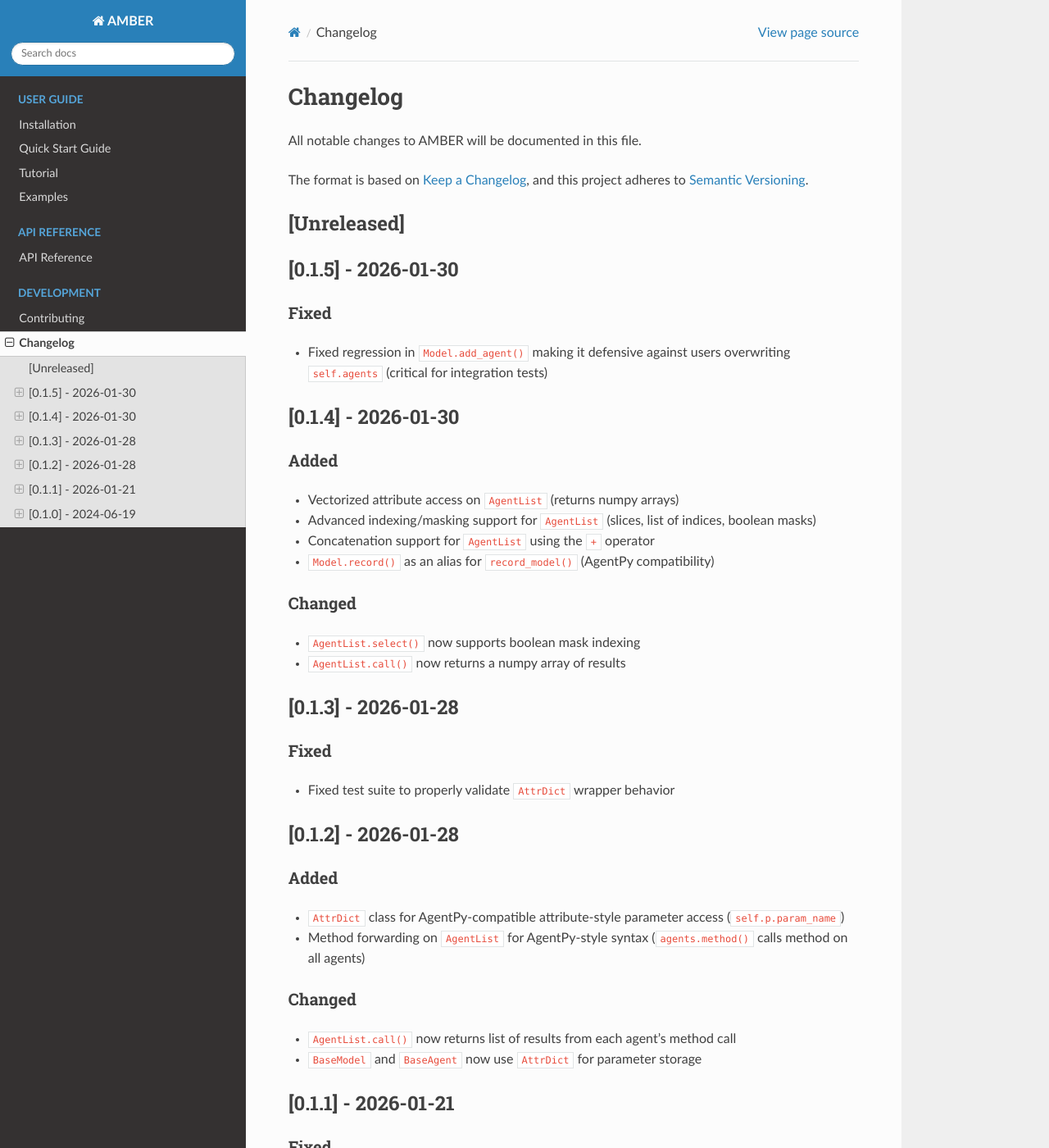
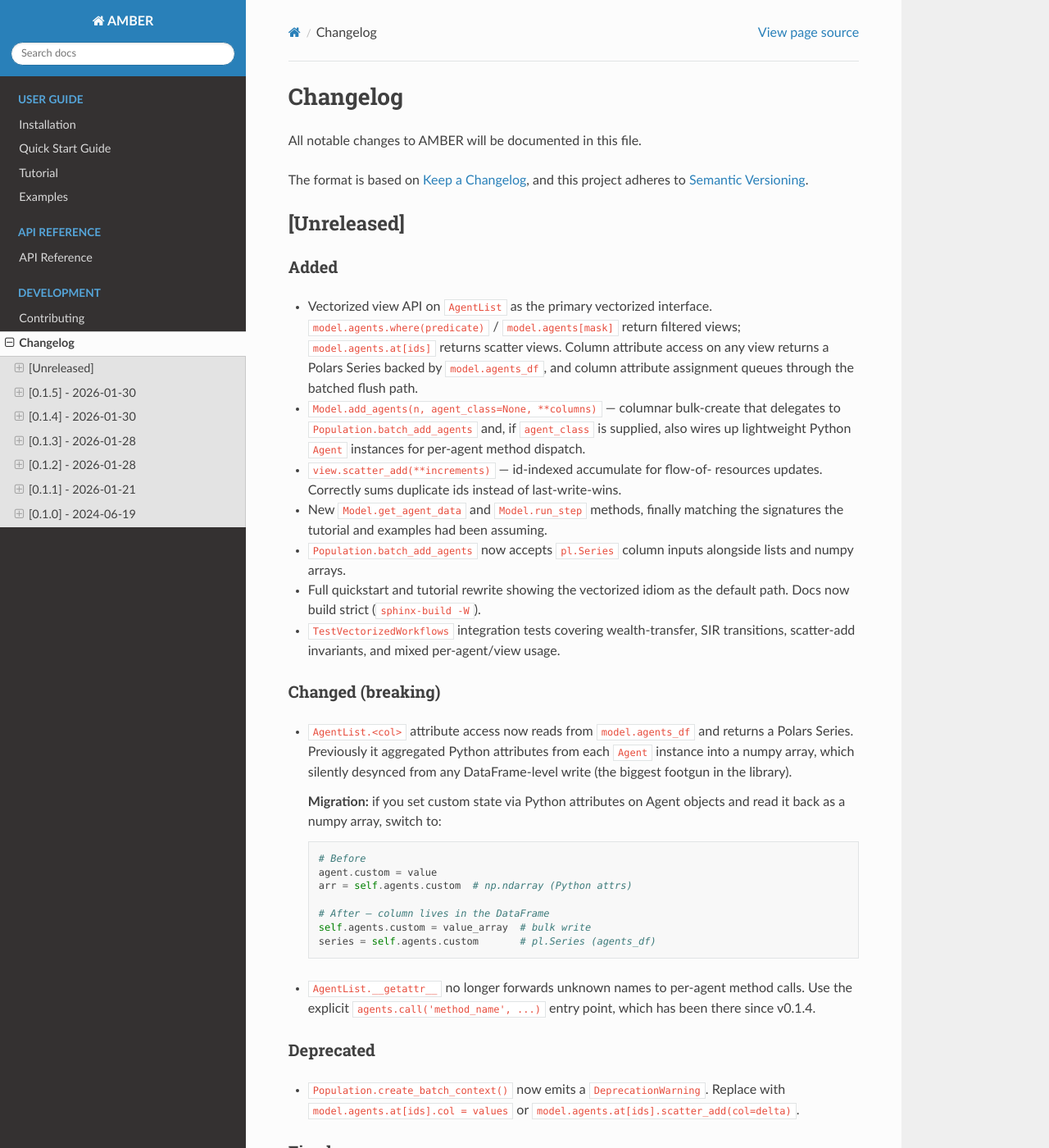
Before and after one commit to a11to1n3/AMBER, a Sphinx documentation site: the page built from docs/changelog.rst, in a window 1280 px wide and 1400 px high. Shown: the whole window at 82% size. Built offline with Sphinx 7.4.7 and the Read the Docs theme 3.1.0, drawn with Linux system fonts in a browser that asks for light colours; some of the changed text lies outside the part shown.

```diff
--- a/docs/api/population.rst
+++ b/docs/api/population.rst
@@ -1,7 +1,7 @@
 Population Managers
 ===================
 
-.. module:: amber
+.. module:: ambr.population
 
 The ``Population`` class is the central engine of AMBER's high-performance architecture. It implements the Structure of Arrays (SoA) memory layout using Polars DataFrames and provides the interface for vectorized state updates.
 
--- a/docs/changelog.rst
+++ b/docs/changelog.rst
@@ -8,6 +8,77 @@
 
 [Unreleased]
 ------------
+
+Added
+~~~~~
+- Vectorized view API on ``AgentList`` as the primary vectorized interface.
+  ``model.agents.where(predicate)`` / ``model.agents[mask]`` return filtered
+  views; ``model.agents.at[ids]`` returns scatter views. Column attribute
+  access on any view returns a Polars Series backed by ``model.agents_df``,
+  and column attribute assignment queues through the batched flush path.
+- ``Model.add_agents(n, agent_class=None, **columns)`` — columnar bulk-create
+  that delegates to ``Population.batch_add_agents`` and, if ``agent_class``
+  is supplied, also wires up lightweight Python ``Agent`` instances for
+  per-agent method dispatch.
+- ``view.scatter_add(**increments)`` — id-indexed accumulate for flow-of-
+  resources updates. Correctly sums duplicate ids instead of last-write-wins.
+- New ``Model.get_agent_data`` and ``Model.run_step`` methods, finally
+  matching the signatures the tutorial and examples had been assuming.
+- ``Population.batch_add_agents`` now accepts ``pl.Series`` column inputs
+  alongside lists and numpy arrays.
+- Full quickstart and tutorial rewrite showing the vectorized idiom as the
+  default path. Docs now build strict (``sphinx-build -W``).
+- ``TestVectorizedWorkflows`` integration tests covering wealth-transfer,
+  SIR transitions, scatter-add invariants, and mixed per-agent/view usage.
+
+Changed (breaking)
+~~~~~~~~~~~~~~~~~~
+- ``AgentList.<col>`` attribute access now reads from ``model.agents_df``
+  and returns a Polars Series. Previously it aggregated Python attributes
+  from each ``Agent`` instance into a numpy array, which silently desynced
+  from any DataFrame-level write (the biggest footgun in the library).
+
+  **Migration:** if you set custom state via Python attributes on Agent
+  objects and read it back as a numpy array, switch to::
+
+      # Before
+      agent.custom = value
+      arr = self.agents.custom  # np.ndarray (Python attrs)
+
+      # After — column lives in the DataFrame
+      self.agents.custom = value_array  # bulk write
+      series = self.agents.custom       # pl.Series (agents_df)
+
+- ``AgentList.__getattr__`` no longer forwards unknown names to per-agent
+  method calls. Use the explicit ``agents.call('method_name', ...)`` entry
+  point, which has been there since v0.1.4.
+
+Deprecated
+~~~~~~~~~~
+- ``Population.create_batch_context()`` now emits a ``DeprecationWarning``.
+  Replace with ``model.agents.at[ids].col = values`` or
+  ``model.agents.at[ids].scatter_add(col=delta)``.
+
+Fixed
+~~~~~
+- Batched ``Agent.record()`` path: per-call DataFrame clones are replaced
+  by a hash-join flush. On a 10 000-agent wealth-transfer benchmark, step
+  throughput improved by ~6300× over the previous per-call ``with_columns``
+  path (0.33 s vs. ~35 min projected for 100 steps).
+- ``AgentList.record()`` / ``update_data()`` on a subset view now only
+  touch rows inside the subset. Previously both methods accidentally
+  broadcast their value to every agent in the population.
+- ``Agent.record()`` / ``update_data()`` auto-create missing columns
+  instead of raising ``ColumnNotFoundError``.
+- ``GridEnvironment.get_neighbors()`` with wrapping now deduplicates
+  wrapped offsets and excludes the origin when ``distance >= dim``.
+- ``MultiObjectiveSMAC`` target-function lambdas now capture their
+  objective by value (loop-closure bug).
+- ``pytest.ini`` / ``MANIFEST.in`` / ``docs/api/population.rst``: corrected
+  ``src/amber`` → ``src/ambr`` path typo that had been hiding coverage
+  tracking on ``population.py`` and autodoc on ``Population``.
+- Sphinx docs now build under ``sphinx-build -W --keep-going`` with zero
+  warnings.
 
 [0.1.5] - 2026-01-30
 ---------------------
@@ -62,6 +133,7 @@
 Changed
 ~~~~~~~
 - Bumped version to 0.1.1
+
 Added
 ~~~~~
 - Comprehensive documentation with ReadTheDocs integration
--- a/setup.py
+++ b/setup.py
@@ -42,6 +42,11 @@
             "nbconvert>=6.0.0",
             "jupyter>=1.0.0",
         ],
+        "examples": [
+            "plotly>=5.0.0",
+            "ipywidgets>=8.0.0",
+            "notebook>=6.0.0",
+        ],
     },
     python_requires=">=3.8",
     author="a11to1n3",
```
Also changed, not shown: 4 other files.
